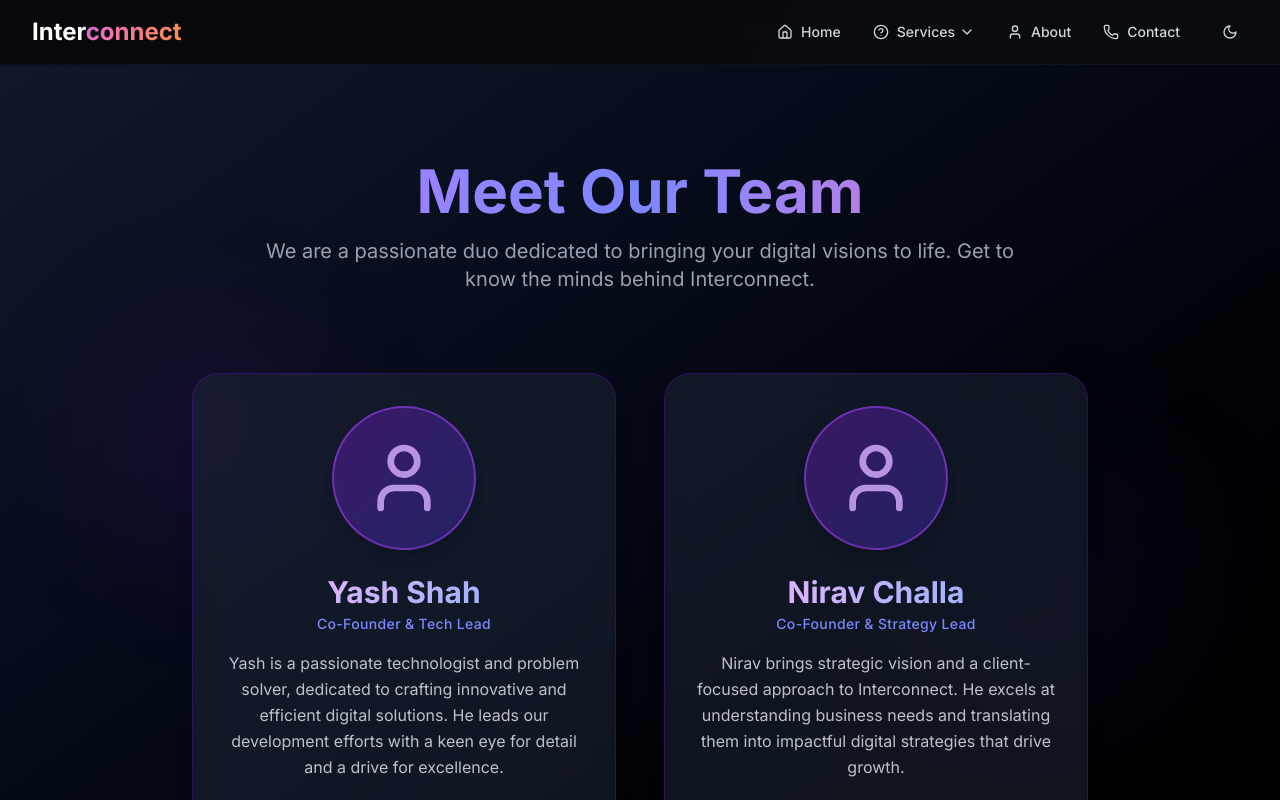
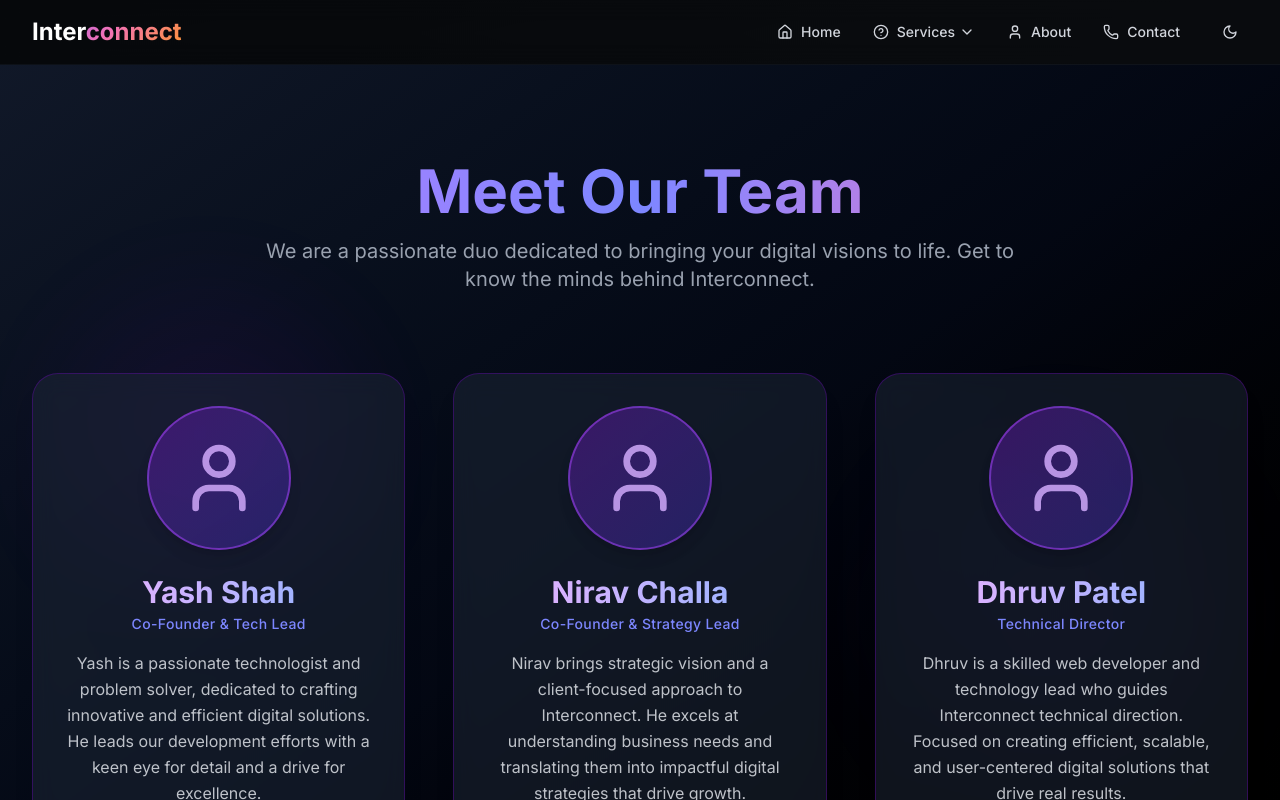
Before and after one commit to QoSz/Interconnect, a Next.js app: page /about in a window 1280 px wide. Shown: the top 800 px of the page. Built offline with nearby package versions, Linux system fonts and the light colour scheme.

Commit message:
Add Dhruv Patel to the About page team members and update metadata descriptions

```diff
--- a/src/app/about/About.tsx
+++ b/src/app/about/About.tsx
@@ -16,6 +16,13 @@ const teamMembers = [
     title: "Co-Founder & Strategy Lead",
     description: "Nirav brings strategic vision and a client-focused approach to Interconnect. He excels at understanding business needs and translating them into impactful digital strategies that drive growth.",
     linkedin: "https://www.linkedin.com/in/niravchalla/",
+  },
+    {
+    id: 3,
+    name: "Dhruv Patel",
+    title: "Technical Director",
+    description: "Dhruv is a skilled web developer and technology lead who guides Interconnect technical direction. Focused on creating efficient, scalable, and user-centered digital solutions that drive real results.",
+    linkedin: "https://www.linkedin.com/in/dhruv-patel-a40ba5222/",
   },
 ];
 
@@ -39,7 +46,7 @@ export default function About() {
         </div>
 
         {/* Team Members Grid */}
-        <div className="grid grid-cols-1 md:grid-cols-2 gap-8 lg:gap-12 max-w-4xl mx-auto">
+        <div className="grid grid-cols-1 md:grid-cols-3 gap-8 lg:gap-12 max-w-7xl mx-auto">
           {teamMembers.map((member) => (
             <div
               key={member.id}
--- a/src/app/about/page.tsx
+++ b/src/app/about/page.tsx
@@ -10,6 +10,7 @@ export const metadata: Metadata = {
     'Interconnect team',
     'Yash Shah',
     'Nirav Challa',
+    'Dhruv Patel',
     'digital solutions Kenya founders',
     'our mission',
     'company values',
@@ -18,12 +19,12 @@ export const metadata: Metadata = {
   ],
   openGraph: {
     title: 'About Interconnect - Our Team and Mission',
-    description: 'Discover the dedicated team, Yash Shah and Nirav Challa, and the core values that drive Interconnect. We are passionate about delivering exceptional digital solutions.',
+    description: 'Discover the dedicated team, Yash Shah, Nirav Challa and Dhruv Patel, and the core values that drive Interconnect. We are passionate about delivering exceptional digital solutions.',
     url: '/about', // Resolves to https://www.interconnect.co.ke/about
   },
   twitter: {
     title: 'Meet the Team Behind Interconnect',
-    description: 'Learn about Yash Shah and Nirav Challa, the founders of Interconnect, and their vision for digital excellence in Kenya.'
+    description: 'Learn about Yash Shah, Nirav Challa and Dhruv Patel, the founders of Interconnect, and their vision for digital excellence in Kenya.'
   },
   alternates: {
     canonical: '/about',
```
